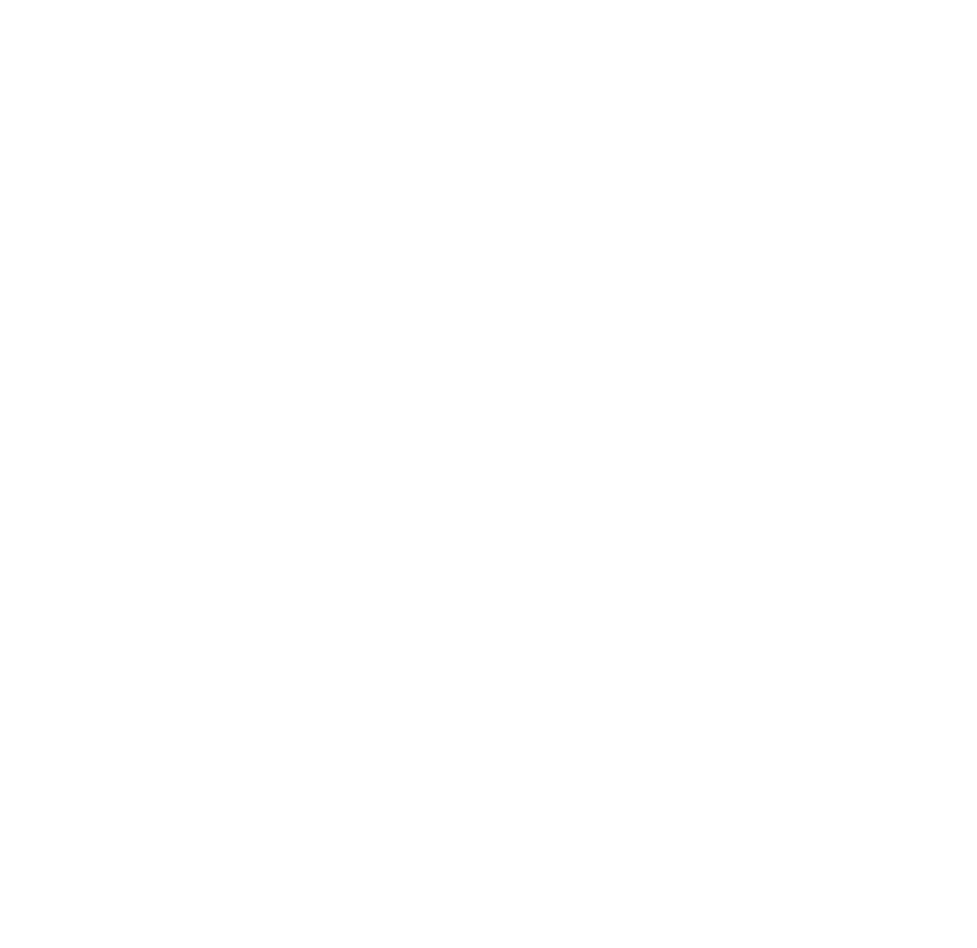
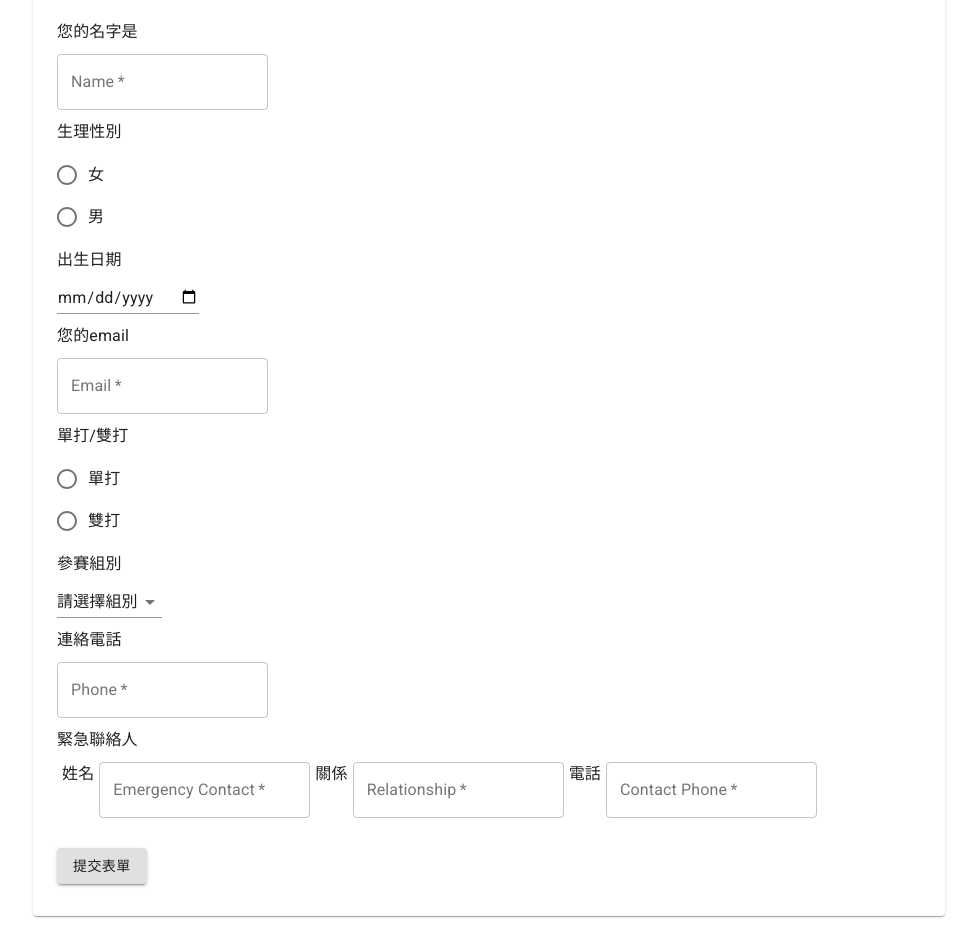
Before and after one commit to WhiteMusk/Sportify_jsAPI, a React (Create React App) app: page /signUpFrom/1 in a window 1280 px wide. Shown: the part 180-1128 px from the top of the page, without its empty margins (151-1128 px from the left). Before the commit the page ends 800 px from the top, so only its background shows below. Built offline with nearby package versions, Linux system fonts and the light colour scheme.

Commit message:
finish form submit to back-end

```diff
--- a/src/components/EventInfo.js
+++ b/src/components/EventInfo.js
@@ -62,7 +62,7 @@
           <List>
             {['贊助商', '線上報名'].map((text, index) => (
               <ListItem button key={text}
-                component={NavLink} to="/signUpFrom"
+                component={NavLink} to={"/signUpFrom/" + props.match.params.eventID}
               >
                 <ListItemText primary={text} />
               </ListItem>
--- a/src/components/SignUpForm.js
+++ b/src/components/SignUpForm.js
@@ -14,6 +14,14 @@
 import InputLabel from '@material-ui/core/InputLabel';
 import MenuItem from '@material-ui/core/MenuItem';
 import Button from '@material-ui/core/Button';
+import axios from 'axios'
+import SignUpSuccess from './SignUpSuccess';
+import { NavLink } from "react-router-dom";
+
+const API_ROOT = 'http://localhost:5000/';
+const instance = axios.create({
+    baseURL: API_ROOT
+});
 
 const useStyles = makeStyles((theme) => ({
     container: {
@@ -34,40 +42,91 @@
     },
     submitBut: {
         marginTop: "30px",
-        float: "right"
     },
     appBarSpacer: theme.mixins.toolbar,
+    backBut: {
+        float: "right",
+    },
 }));
 
-function SignUpForm() {
+function SignUpForm(props) {
     const classes = useStyles();
+    const [applicantName, setApplicantName] = useState("");
+    const [gender, setGender] = useState("");
+    const [birthday, setBirthday] = useState("");
+    const [email, setEmail] = useState("");
+    const [applicantPhone, setApplicantPhone] = useState("");
     const [group, setGruop] = useState(0);
     const [category, setCategory] = useState("");
+    const [partner, setPartner] = useState("");
+    const [emergencyName, setEmergencyName] = useState("");
+    const [emergencyPhone, setEmergencyPhone] = useState("");
+    const [emergencyRelation, setEmergencyRelation] = useState("");
+    const [application, setApplication] = useState({});
+    const [success, setSuccess] = useState(false);
 
-    const handleGroupChange = (event) => {
-        setGruop(event.target.value);
-    };
+    const handleSubmit = async (event) => {
+        event.preventDefault();
 
-    const handleCategoryChange = (event) => {
-        setCategory(event.target.value);
+        setApplication(
+            {
+                event_id: props.match.params.eventID,
+                applicant: {
+                    name: applicantName,
+                    gender: gender,
+                    birthday: birthday,
+                    email: email,
+                    phone: applicantPhone
+                },
+                emergency_contact: {
+                    name: emergencyName,
+                    relationship: emergencyRelation,
+                    phone: emergencyPhone
+                },
+                event_option: {
+                    category: category,
+                    partner: partner,
+                    group: group,
+                }
+            }
+        )
+
+        const { data: success } = await instance.post('forms/newApplication', {
+            application
+        })
+
+        setSuccess(true);
+        alert("新增比賽成功！");
     }
 
     return (
         <Container maxWidth="md" className={classes.container}>
             <div className={classes.appBarSpacer} />
+            {!success ?
                 <Paper>
                     <Container maxWidth="md" className={classes.container}>
+                        <Button className={classes.backBut} variant="contained" color="default"
+                            component={NavLink} to={"/eventInfo/" + props.match.params.eventID}
+                        >
+                            回比賽資訊
+                </Button>
                         <Grid>
                             <Typography variant="h4">報名表單</Typography>
                         </Grid>
                         <FormControl className={classes.form}>
                             <Grid>
                                 <Typography className={classes.fromItemTitle}>您的名字是</Typography>
-                            <TextField label="Name" variant="outlined" />
+                                <TextField required label="Name" variant="outlined"
+                                    value={applicantName}
+                                    onInput={e => setApplicantName(e.target.value)}
+                                />
                             </Grid>
                             <Grid>
                                 <Typography className={classes.fromItemTitle}>生理性別</Typography>
-                            <RadioGroup aria-label="gender" name="gender1">
+                                <RadioGroup required aria-label="gender" name="gender1"
+                                    value={gender}
+                                    onChange={e => setGender(e.target.value)}
+                                >
                                     <FormControlLabel value="female" control={<Radio />} label="女" />
                                     <FormControlLabel value="male" control={<Radio />} label="男" />
                                 </RadioGroup>
@@ -75,17 +134,26 @@
                             <Grid>
                                 <Typography className={classes.fromItemTitle}>出生日期</Typography>
                                 <TextField
+                                    required
                                     type="date"
                                     defaultValue="2010-05-24"
+                                    value={birthday}
+                                    onInput={e => setBirthday(e.target.value)}
                                 />
                             </Grid>
                             <Grid>
                                 <Typography className={classes.fromItemTitle}>您的email</Typography>
-                            <TextField label="Email" variant="outlined" />
+                                <TextField required label="Email" variant="outlined"
+                                    value={email}
+                                    onInput={e => setEmail(e.target.value)}
+                                />
                             </Grid>
                             <Grid>
                                 <Typography className={classes.fromItemTitle}>單打/雙打</Typography>
-                            <RadioGroup aria-label="category" name="category" value={category} onChange={handleCategoryChange}>
+                                <RadioGroup required aria-label="category" name="category"
+                                    value={category}
+                                    onChange={e => setCategory(e.target.value)}
+                                >
                                     <FormControlLabel value="singles" control={<Radio />} label="單打" />
                                     <FormControlLabel value="doubles" control={<Radio />} label="雙打" />
                                 </RadioGroup>
@@ -93,22 +161,21 @@
                                     <React.Fragment></React.Fragment> :
                                     <React.Fragment>
                                         <Typography className={classes.fromItemTitle}>雙打搭檔姓名</Typography>
-                                    <TextField label="Partner Name" variant="outlined" />
+                                        <TextField label="Partner Name" variant="outlined"
+                                            value={partner}
+                                            onInput={e => setPartner(e.target.value)}
+                                        />
                                     </React.Fragment>}
-                        </Grid>
-                        <Grid>
-                            <Typography className={classes.fromItemTitle}>身分證字號</Typography>
-                            <TextField label="ID Num" variant="outlined" />
                             </Grid>
                             <Grid>
                                 <Typography className={classes.fromItemTitle}>參賽組別</Typography>
                                 {/* <InputLabel htmlFor="group">Group</InputLabel> */}
-                            <Select
+                                <Select required
                                     inputProps={{
                                         id: "group"
                                     }}
                                     value={group}
-                                onChange={handleGroupChange}
+                                    onChange={e => setGruop(e.target.value)}
                                 >
                                     <MenuItem value={0}>請選擇組別</MenuItem>
                                     <MenuItem value={1}>A組</MenuItem>
@@ -118,23 +185,40 @@
                             </Grid>
                             <Grid>
                                 <Typography className={classes.fromItemTitle}>連絡電話</Typography>
-                            <TextField label="Phone" variant="outlined" />
+                                <TextField required label="Phone" variant="outlined"
+                                    value={applicantPhone}
+                                    onInput={e => setApplicantPhone(e.target.value)}
+                                />
                             </Grid>
                             <Grid>
                                 <Typography className={classes.fromItemTitle}>緊急聯絡人</Typography>
                                 <Typography className={classes.textFieldLabel}>姓名</Typography>
-                            <TextField label="Emergency Contact" variant="outlined" />
+                                <TextField required label="Emergency Contact" variant="outlined"
+                                    value={emergencyName}
+                                    onInput={e => setEmergencyName(e.target.value)}
+                                />
+                                <Typography className={classes.textFieldLabel}>關係</Typography>
+                                <TextField required label="Relationship" variant="outlined"
+                                    value={emergencyRelation}
+                                    onInput={e => setEmergencyRelation(e.target.value)}
+                                />
                                 <Typography className={classes.textFieldLabel}>電話</Typography>
-                            <TextField label="Contact Phone" variant="outlined" />
+                                <TextField required label="Contact Phone" variant="outlined"
+                                    value={emergencyPhone}
+                                    onInput={e => setEmergencyPhone(e.target.value)}
+                                />
                             </Grid>
                             <Grid>
-                            <Button className={classes.submitBut} variant="contained" color="default">
+                                <Button className={classes.submitBut} variant="contained" color="default"
+                                    type="submit"
+                                    onClick={handleSubmit}
+                                >
                                     提交表單
                             </Button>
                             </Grid>
                         </FormControl>
                     </Container>
-            </Paper>
+                </Paper> : <SignUpSuccess application={application} />}
         </Container>
     );
 }
--- /dev/null
+++ b/src/components/SignUpSuccess.js
@@ -0,0 +1,98 @@
+import React from 'react';
+import Container from '@material-ui/core/Container';
+import Grid from '@material-ui/core/Grid';
+import { Typography } from '@material-ui/core';
+import Paper from '@material-ui/core/Paper';
+import { makeStyles } from '@material-ui/core/styles';
+import Button from '@material-ui/core/Button';
+import { NavLink } from "react-router-dom";
+
+const useStyles = makeStyles((theme) => ({
+    container: {
+        paddingTop: theme.spacing(4),
+        paddingBottom: theme.spacing(4),
+    },
+    form: {
+        marginTop: "20px",
+    },
+    fromItemTitle: {
+        marginTop: "10px",
+        marginBottom: "10px",
+        fontSize: "1.5em",
+    },
+    textFieldLabel: {
+        display: "inline",
+        marginLeft: "5px",
+        marginRight: "5px",
+    },
+    backBut: {
+        float: "right",
+    },
+    appBarSpacer: theme.mixins.toolbar,
+}));
+
+function SignUpSuccess(props) {
+    const classes = useStyles();
+
+    return (
+        <Paper>
+            <Container maxWidth="md" className={classes.container}>
+                <Button className={classes.backBut} variant="contained" color="default"
+                    component={NavLink} to={"/eventInfo/" + props.application.event_id}
+                >
+                    回比賽資訊
+                </Button>
+                <Grid>
+                    <Typography variant="h4">報名成功！</Typography>
+                </Grid>
+                <Grid>
+                    <Typography className={classes.fromItemTitle}>名字</Typography>
+                    <Typography>{props.application.applicant.name}</Typography>
+                </Grid>
+                <Grid>
+                    <Typography className={classes.fromItemTitle}>生理性別</Typography>
+                    <Typography>{props.application.applicant.gender === "female" ? "女" : "男"}</Typography>
+                </Grid>
+                <Grid>
+                    <Typography className={classes.fromItemTitle}>出生日期</Typography>
+                    <Typography>{props.application.applicant.birthday.slice(0, 10)}</Typography>
+                </Grid>
+                <Grid>
+                    <Typography className={classes.fromItemTitle}>Email</Typography>
+                    <Typography>{props.application.applicant.email}</Typography>
+                </Grid>
+                <Grid>
+                    <Typography className={classes.fromItemTitle}>單打/雙打</Typography>
+                    {props.application.event_option.category === "single" ? "單打" : "雙打"}
+                    {props.application.event_option.category !== "doubles" ?
+                        <React.Fragment></React.Fragment> :
+                        <React.Fragment>
+                            <Typography className={classes.fromItemTitle}>雙打搭檔姓名</Typography>
+                            <Typography>{props.application.event_option.partner}</Typography>
+                        </React.Fragment>}
+                </Grid>
+                <Grid>
+                    <Typography className={classes.fromItemTitle}>參賽組別</Typography>
+                    <Typography>{props.application.event_option.group === 1 ?
+                        "A組" : (
+                            props.application.event_option.group === 2 ? "B組" : "C組"
+                        )}</Typography>
+                </Grid>
+                <Grid>
+                    <Typography className={classes.fromItemTitle}>連絡電話</Typography>
+                    <Typography>{props.application.applicant.phone}</Typography>
+                </Grid>
+                <Grid>
+                    <Typography className={classes.fromItemTitle}>緊急聯絡人姓名</Typography>
+                    <Typography>{props.application.emergency_contact.name}</Typography>
+                    <Typography className={classes.fromItemTitle}>緊急聯絡人關係</Typography>
+                    <Typography>{props.application.emergency_contact.relationship}</Typography>
+                    <Typography className={classes.fromItemTitle}>緊急聯絡人電話</Typography>
+                    <Typography>{props.application.emergency_contact.phone}</Typography>
+                </Grid>
+            </Container>
+        </Paper>
+    )
+}
+
+export default SignUpSuccess;
--- a/src/page/Sportify.js
+++ b/src/page/Sportify.js
@@ -13,7 +13,7 @@
             <Switch>
                 <Route exact path="/" component={HomePage} />
                 <Route exact path="/eventInfo/:eventID?" component={EventInfo} />
-                <Route exact path="/signUpFrom" component={SignUpForm} />
+                <Route exact path="/signUpFrom/:eventID?" component={SignUpForm} />
             </Switch>
         </div>
     )
```
Also changed, not shown: 2 other files (tests, documents, lock files or other folders). Lines whose indentation alone changed are shown as unchanged.
